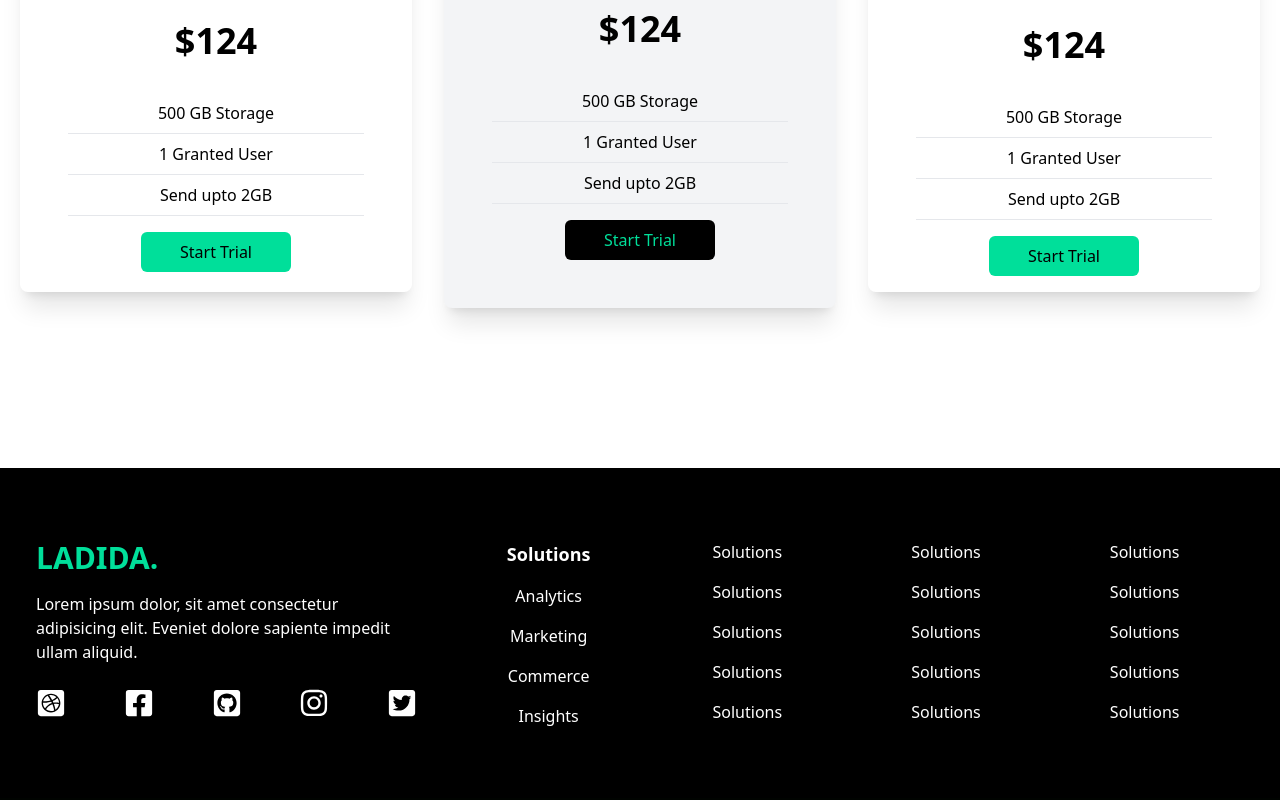
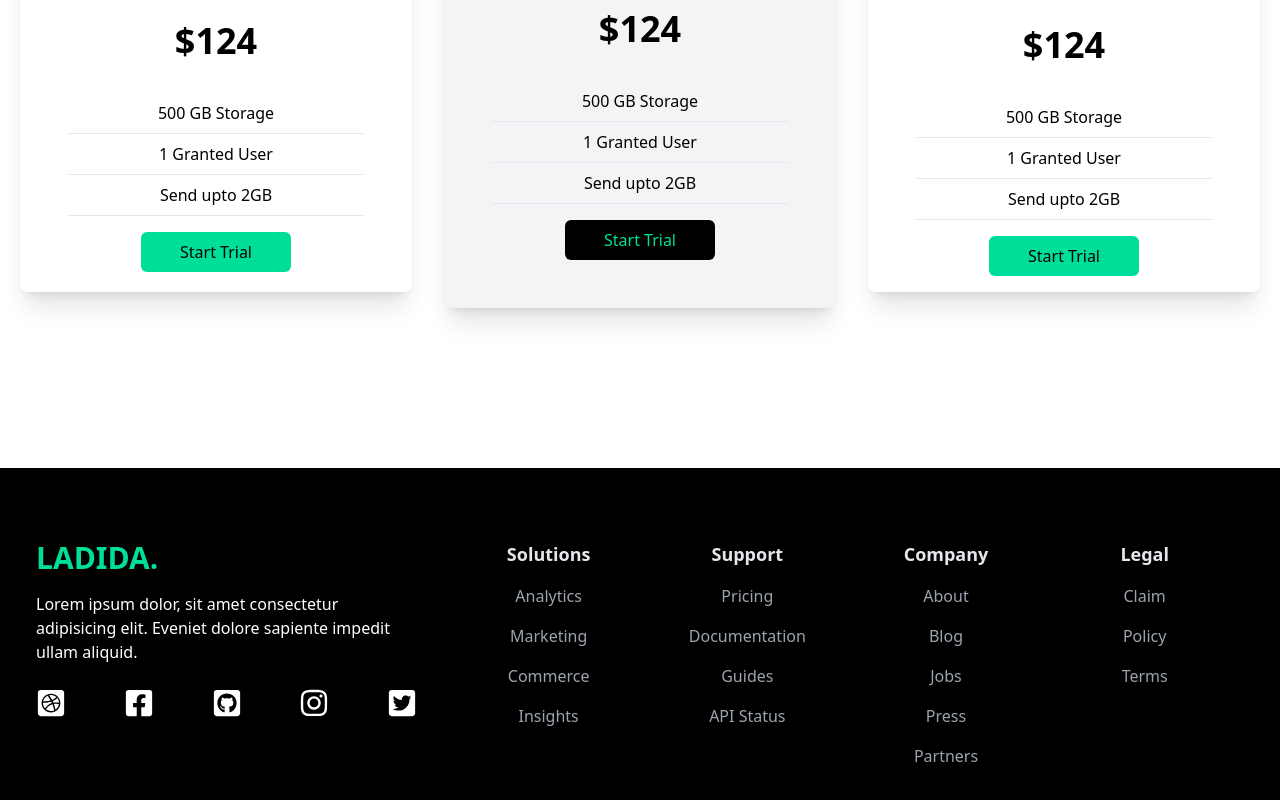
Before and after one commit to ruham7/LandingPageReact, a React (Vite) app: page / in a window 1280 px wide. Shown: the part 1950-2750 px from the top of the page. Built offline with nearby package versions, Linux system fonts and the light colour scheme.

Commit message:
Footer component update

```diff
--- a/src/components/Footer.jsx
+++ b/src/components/Footer.jsx
@@ -27,34 +27,40 @@ const Footer = () => {
           </div>
         </div>
         <div className="col md:col-span-2">
-          <div className="grid grid-cols-4 p-4 lg:text-center">
+          <div className="grid grid-cols-4 p-4 lg:text-center text-gray-400 font-medium">
             <div>
-              <p className="py-2 pt-4 text-lg font-bold">Solutions</p>
+              <p className="py-2 pt-4 text-lg font-bold text-gray-200">
+                Solutions
+              </p>
               <p className="py-2 ">Analytics</p>
               <p className="py-2 ">Marketing</p>
               <p className="py-2 ">Commerce</p>
               <p className="py-2 ">Insights</p>
             </div>
             <div>
-              <p className="py-2 pt-4">Solutions</p>
-              <p className="py-2">Solutions</p>
-              <p className="py-2">Solutions</p>
-              <p className="py-2">Solutions</p>
-              <p className="py-2">Solutions</p>
+              <p className="py-2 pt-4 text-lg font-bold text-gray-200">
+                Support
+              </p>
+              <p className="py-2">Pricing</p>
+              <p className="py-2">Documentation</p>
+              <p className="py-2">Guides</p>
+              <p className="py-2">API Status</p>
             </div>
             <div>
-              <p className="py-2 pt-4">Solutions</p>
-              <p className="py-2">Solutions</p>
-              <p className="py-2">Solutions</p>
-              <p className="py-2">Solutions</p>
-              <p className="py-2">Solutions</p>
+              <p className="py-2 pt-4 text-lg font-bold text-gray-200">
+                Company
+              </p>
+              <p className="py-2">About</p>
+              <p className="py-2">Blog</p>
+              <p className="py-2">Jobs</p>
+              <p className="py-2">Press</p>
+              <p className="py-2">Partners</p>
             </div>
             <div>
-              <p className="py-2 pt-4">Solutions</p>
-              <p className="py-2">Solutions</p>
-              <p className="py-2">Solutions</p>
-              <p className="py-2">Solutions</p>
-              <p className="py-2">Solutions</p>
+              <p className="py-2 pt-4 text-lg font-bold text-gray-200">Legal</p>
+              <p className="py-2">Claim</p>
+              <p className="py-2">Policy</p>
+              <p className="py-2">Terms</p>
             </div>
           </div>
         </div>
```
